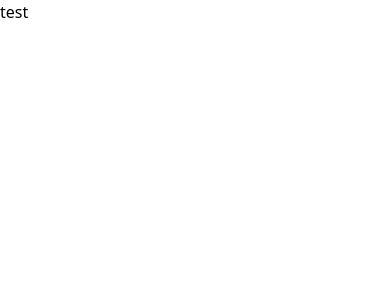
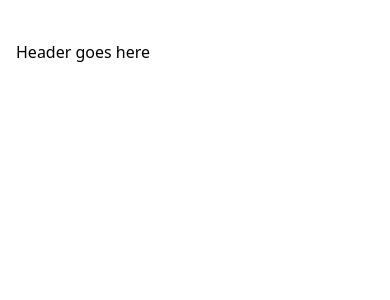
Before and after one commit to alekspanteli/salient-next-js-temp, a Next.js app: page / in a window 390 px wide. Shown: the top 300 px of the page. Built offline with nearby package versions, Linux system fonts and the light colour scheme.

Commit message:
add js config

```diff
--- /dev/null
+++ b/components/Container.jsx
@@ -0,0 +1,10 @@
+import clsx from 'clsx'
+
+export function Container({ className, ...props }) {
+    return (
+      <div
+        className={clsx('mx-auto max-w-7xl px-4 sm:px-6 lg:px-8', className)}
+        {...props}
+      />
+    )
+  }
--- /dev/null
+++ b/components/Header.jsx
@@ -0,0 +1,13 @@
+import { Container } from '@/components/Container'
+
+export default function Header() {
+    return (
+        <>
+            <header className="py-10">
+                <Container>
+                    Header goes here
+                </Container>
+            </header>
+        </>
+    )
+}
--- a/package.json
+++ b/package.json
@@ -9,6 +9,7 @@
     "lint": "next lint"
   },
   "dependencies": {
+    "clsx": "^1.2.1",
     "eslint": "8.27.0",
     "eslint-config-next": "13.0.3",
     "next": "13.0.3",
--- /dev/null
+++ b/pages/_document.js
@@ -0,0 +1,27 @@
+import { Head, Html, Main, NextScript } from 'next/document'
+
+export default function Document() {
+    return (
+        <Html
+            className="h-full scroll-smooth bg-white antialiased"
+            lang="en"
+        >
+            <Head>
+                <link rel="preconnect" href="https://fonts.googleapis.com" />
+                <link
+                    rel="preconnect"
+                    href="https://fonts.gstatic.com"
+                    crossOrigin="anonymous"
+                />
+                <link
+                    rel="stylesheet"
+                    href="https://fonts.googleapis.com/css2?family=Inter:wght@100..900&family=Lexend:wght@400;500&display=swap"
+                />
+            </Head>
+            <body className="flex h-full flex-col">
+                <Main />
+                <NextScript />
+            </body>
+        </Html>
+    )
+}
--- a/pages/index.js
+++ b/pages/index.js
@@ -1,7 +1,18 @@
-
+import Head from 'next/head'
+import Header from '../components/Header'
 
 export default function Home() {
   return (
-    <div>test</div>
+    <>
+    <Head>
+        <title>Home page</title>
+        <meta
+          name="description"
+          content="Most bookkeeping software is accurate, but hard to use. We make the opposite trade-off, and hope you don’t get audited."
+        />
+      </Head>
+
+      <Header />
+    </>
   )
 }
--- a/styles/globals.css
+++ b/styles/globals.css
@@ -1,3 +1,7 @@
 @tailwind base;
 @tailwind components;
 @tailwind utilities;
+
+#__next {
+  min-height: 100%;
+}
```
Also changed, not shown: jsconfig.json (added, +8 -0 lines), 1 other file (tests, documents, lock files or other folders).
